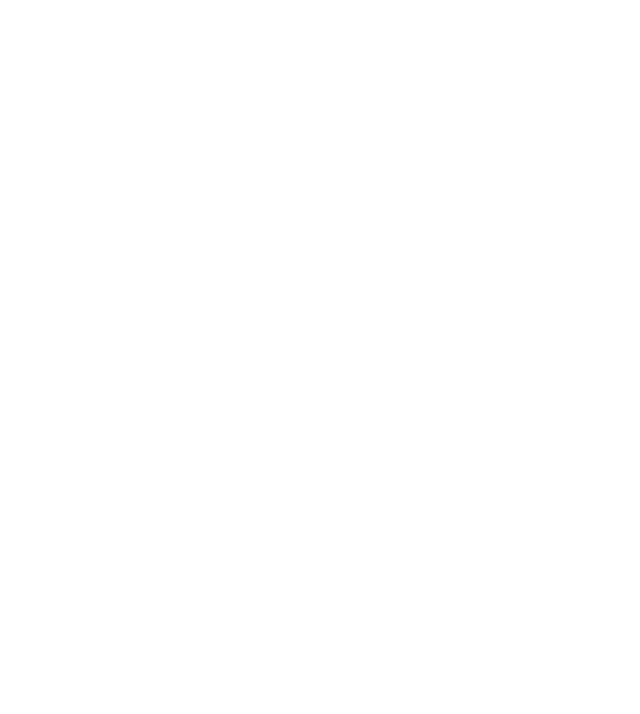
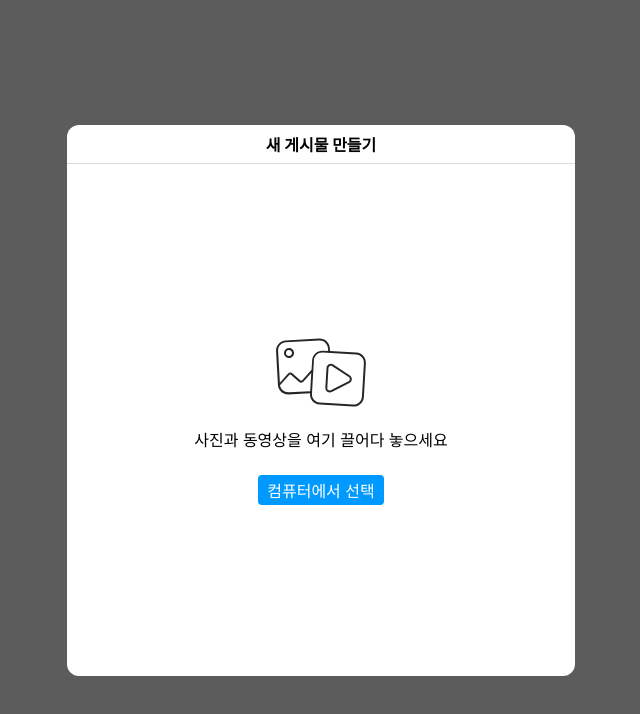
Before and after one commit to timobyjin02/4term-mini-front, a React (Create React App) app in the folder instagram/: page /post in a window 1280 px wide. Before the commit this address had no page. Shown: the top 714 px of the page, without its empty margins (319-959 px from the left). Built offline with nearby package versions, Linux system fonts and the light colour scheme.

Commit message:
feat(feature/bang/#4): 네비게이션 버튼에서 explore화면 연결, 사진 선택 전 모달창 퍼블리싱

```diff
--- a/instagram/src/App.js
+++ b/instagram/src/App.js
@@ -5,6 +5,7 @@
 import SignUp from "./pages/SignUp";
 import MainPage from "./pages/MainPage";
 import Explore from "./pages/Explore";
+import Post from "./pages/Post";
 
 function App() {
   return (
@@ -14,6 +15,7 @@
         <Route path="/signup" element={<SignUp />}></Route>
         <Route path="/explore" element={<Explore />}></Route>
         <Route path="/main" element={<MainPage />}></Route>
+        <Route path="/post" element={<Post />}></Route>
       </Routes>
     </Router>
   );
--- a/instagram/src/components/ExploreImageRender.jsx
+++ b/instagram/src/components/Explore/ExploreImageRender.jsx
@@ -1,4 +1,4 @@
-import { ImageBox, Image } from "../styles/Explore_style";
+import { ImageBox, Image } from "../../styles/Explore/Explore_style";
 
 // call PaintImages
 function Images({ count }) {
--- a/instagram/src/components/LoginBody.jsx
+++ b/instagram/src/components/LoginBody.jsx
@@ -6,7 +6,7 @@
   LoginContainer,
   ImgLogo,
   LoginBtn,
-} from "../styles/LoginPage_Style";
+} from "../styles/LoginPage_style";
 
 function LoginBody() {
   // function handleSubmit(e) {
--- a/instagram/src/components/MainBoard.jsx
+++ b/instagram/src/components/MainBoard.jsx
@@ -13,7 +13,7 @@
   CommentsPost,
   CommentsAllView,
   CommentsText,
-} from "../styles/MainBoard_Style";
+} from "../styles/MainBoard_style";
 
 function MainBoard() {
   return (
--- a/instagram/src/components/Menu.jsx
+++ b/instagram/src/components/Menu.jsx
@@ -1,3 +1,4 @@
+import { Link } from "react-router-dom";
 import { ReactComponent as Home } from "../assets/home.svg";
 import { ReactComponent as Post } from "../assets/post.svg";
 import { ReactComponent as Notification } from "../assets/notification.svg";
@@ -8,7 +9,9 @@
     <DivMenu>
       <Home className="icon" />
       <Post className="icon" />
-      <Notification className="icon" />
+      <Link to="/explore">
+        <Notification className="icon" />
+      </Link>
       <ProfileImage alt="profile image" src="img/profile.png" />
     </DivMenu>
   );
--- a/instagram/src/pages/Explore.jsx
+++ b/instagram/src/pages/Explore.jsx
@@ -1,6 +1,6 @@
-import { Body, Container } from "../styles/Explore_style";
+import { Body, Container } from "../styles/Explore/Explore_style";
 import Navigation from "../components/Navigation";
-import Images from "../components/ExploreImageRender";
+import Images from "../components/Explore/ExploreImageRender";
 
 function Explore({ count = 11 }) {
   return (
--- /dev/null
+++ b/instagram/src/pages/Post.jsx
@@ -0,0 +1,107 @@
+import { useRef } from "react";
+import styled from "@emotion/styled";
+import { ReactComponent as UploadImage } from "../assets/Upload.svg";
+
+function Post() {
+  const imageInput = useRef();
+  const onClickUpload = () => {
+    imageInput.current.click();
+  };
+  return (
+    <Background>
+      <Wrap>
+        <Head>
+          <H1> 새 게시물 만들기</H1>
+        </Head>
+        <Body>
+          <UploadImageWrap>
+            <UploadImage />
+          </UploadImageWrap>
+          <Text>사진과 동영상을 여기 끌어다 놓으세요</Text>
+          <InputButton onClick={onClickUpload}>컴퓨터에서 선택</InputButton>
+          <Input
+            type="file"
+            accept="image/png, image/jpg, image/jpeg,"
+            ref={imageInput}
+          />
+        </Body>
+      </Wrap>
+    </Background>
+  );
+}
+
+export const Background = styled.div`
+  position: fixed;
+  display: flex;
+  justify-content: center;
+  align-items: center;
+  width: 100vw;
+  height: 100vh;
+  background-color: ${({ theme }) => theme.palette.modalBackground};
+`;
+
+export const Wrap = styled.div`
+  display: flex;
+  flex-direction: column;
+  background-color: ${({ theme }) => theme.palette.backgroundWhite};
+  width: 508px;
+  height: 551px;
+  border-radius: 12px;
+`;
+
+export const Head = styled.div`
+  display: flex;
+  justify-content: center;
+  align-items: center;
+  height: 42px;
+  border-bottom: solid 1px ${({ theme }) => theme.palette.borderGrey};
+`;
+
+export const Body = styled.div`
+  display: flex;
+  flex-direction: column;
+  width: 100%;
+  height: 100%;
+  justify-content: center;
+  align-items: center;
+`;
+
+export const H1 = styled.h1`
+  font-size: 1em;
+`;
+
+export const UploadImageWrap = styled.div`
+  display: flex;
+  justify-content: center;
+  align-items: center;
+  margin-bottom: 16px;
+`;
+
+export const Text = styled.div`
+  display: flex;
+  justify-content: center;
+  align-items: center;
+  margin-bottom: 24px;
+`;
+
+export const InputButton = styled.div`
+  display: flex;
+  justify-content: center;
+  align-items: center;
+  background-color: ${({ theme }) => theme.palette.btn};
+  height: 30px;
+  padding: 5px 9px;
+  border-radius: 4px;
+  color: ${({ theme }) => theme.palette.backgroundWhite};
+  /* font-size: 1em; */
+  cursor: pointer;
+`;
+
+export const Input = styled.input`
+  display: none;
+  width: 100%;
+  height: 100%;
+`;
+export default Post;
+
+// 버튼 width, heigt
--- a/instagram/src/styles/Explore_style.jsx
+++ b/instagram/src/styles/Explore/Explore_style.jsx
@@ -3,8 +3,8 @@
 export const Body = styled.div`
   display: flex;
   justify-content: center;
-  width: 100vw;
-  height: 100vh;
+  width: 100%;
+  height: 100%;
   padding: 24px 20px 0px;
   background-color: ${({ theme }) => theme.palette.backgroundGrey};
 `;
--- a/instagram/src/styles/theme.jsx
+++ b/instagram/src/styles/theme.jsx
@@ -4,9 +4,10 @@
   fontBlack: "#262626",
   fontGrey: "#8E8E8E",
   borderGrey: "#DBDBDB",
-  btn: "#4193F0",
+  btn: "#0099FF",
   btnHover: "#5EA1EF",
   searchBg: "#EFEFEF",
+  modalBackground: "rgba(0, 0, 0, 0.64)",
 };
 
 const sizes = {
```
Also changed, not shown: instagram/src/pages/LoginPage.jsx (+5 -5 lines), instagram/src/pages/SignUp.jsx (+7 -7 lines), instagram/src/assets/Upload.svg (added), instagram/src/styles/Post/Post_style.jsx (added). Lines whose indentation alone changed are shown as unchanged.
